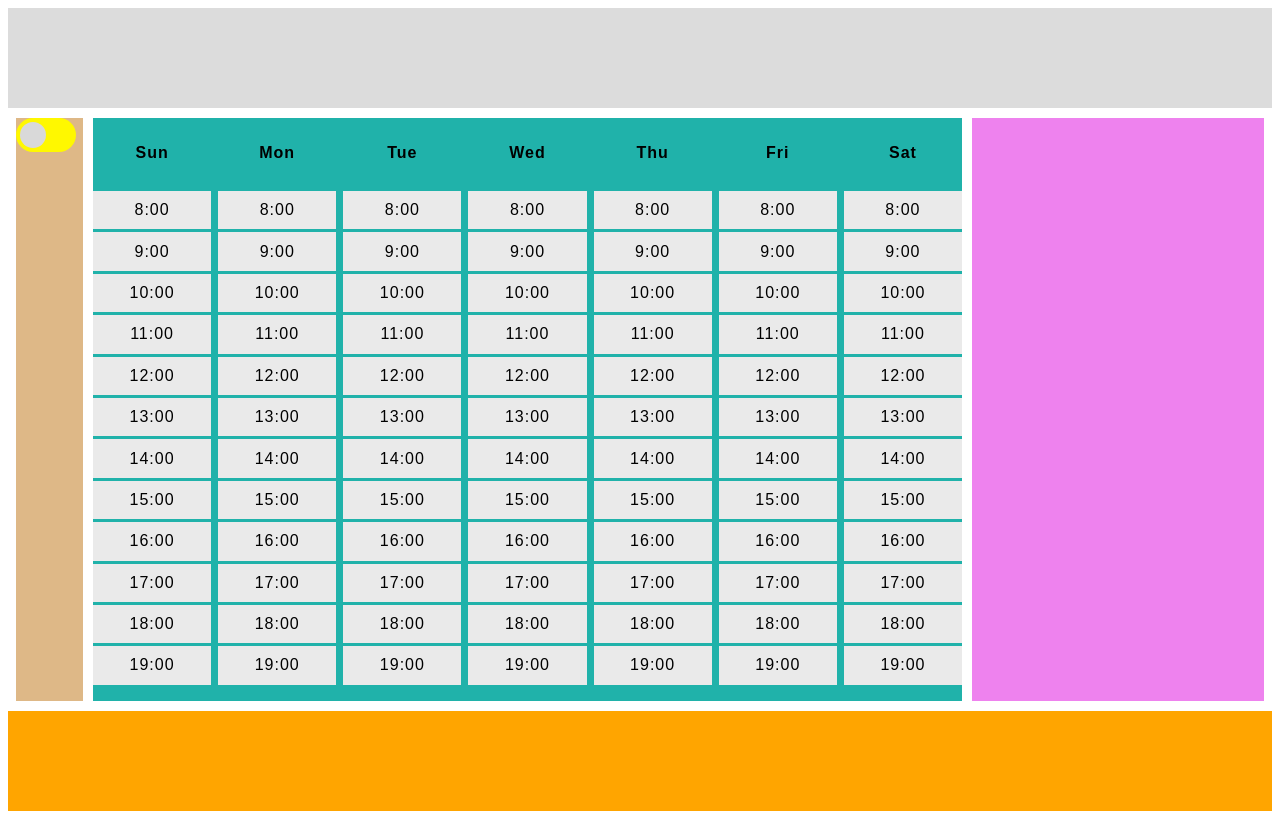
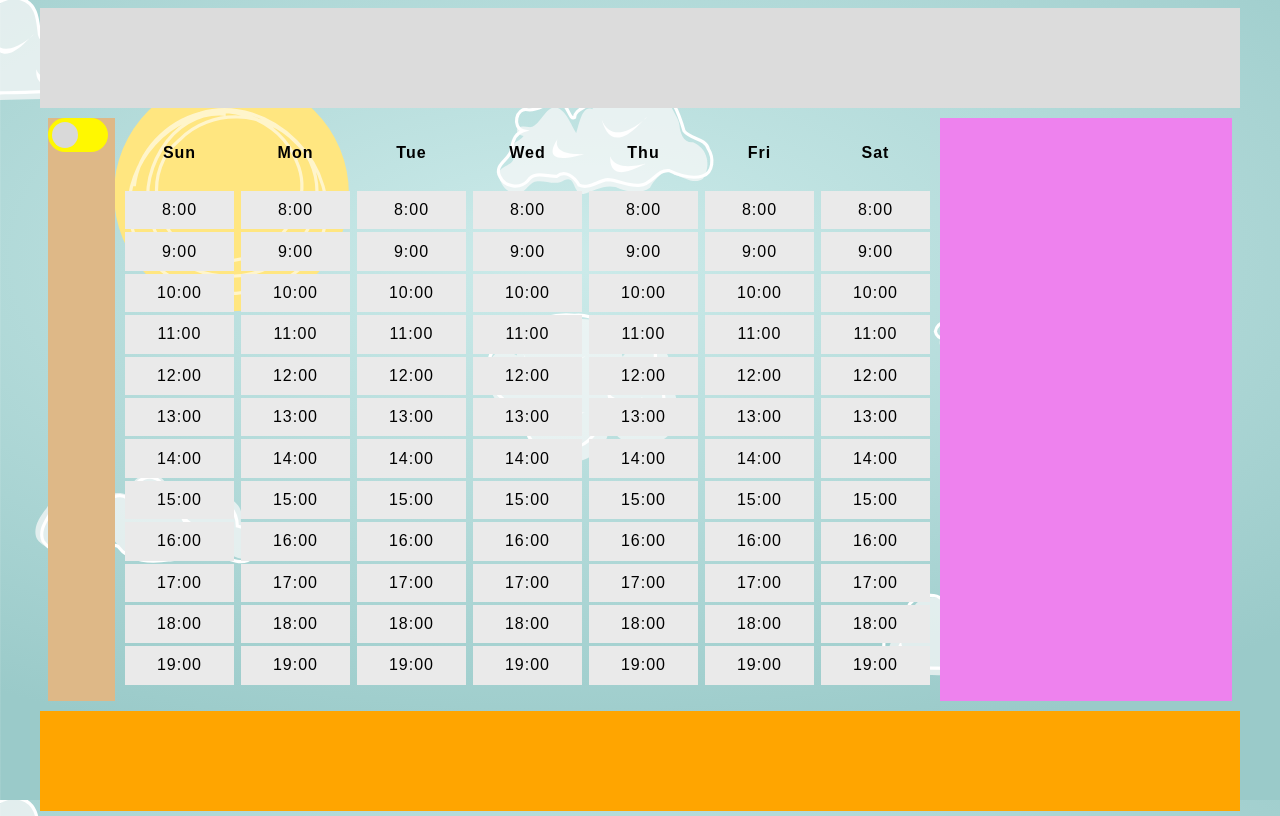
Before and after one commit to flintojkee/sheduler, a plain HTML site: page index.html in a window 1280 px wide. Drawn offline with Linux system fonts and the light colour scheme.

Commit message:
background change

```diff
--- a/assets/main.css
+++ b/assets/main.css
@@ -9,6 +9,8 @@
     grid-template-columns: 75px 1fr 300px;
     grid-template-rows: auto 1fr auto;
     grid-gap: 10px;
+    max-width: 1200px;
+    margin: auto;
     height: 100vh;
     line-height: 10px;
 }
@@ -27,8 +29,16 @@ nav {
 
 main {
     grid-area: content;
-    background-color: lightseagreen;
 }
+
+#background{
+    background-image: url("day.svg");
+    background-repeat: no-repeat;
+    background-size: cover;
+    background-attachment: fixed;
+    transition: all 0.5s ease-in-out;
+}
+
 
 /* WEEK CALENDAR */
 .calendar{
--- a/assets/main.js
+++ b/assets/main.js
@@ -2,8 +2,8 @@ var day = true;
 function switchShift() {
     var dayShift = document.getElementsByClassName("day-shift");
     var nightShift = document.getElementsByClassName("night-shift");
-
    if (!day) {
+       document.body.style.backgroundImage = "url('assets/day.svg')";
         for( i = 0; i < dayShift.length; i++){
             dayShift[i].classList.remove("hide");
         }
@@ -12,7 +12,7 @@ function switchShift() {
         }
         day = true;
     } else {
-
+       document.body.style.backgroundImage = "url('assets/night.png')";
         for( i = 0; i < nightShift.length; i++){
             nightShift[i].classList.remove("hide");
         }
--- a/index.html
+++ b/index.html
@@ -11,7 +11,7 @@
     <link rel="me" href="mailto:flintojkee@gmail.com">
     <title>Sheduler</title>
 </head>
-<body>
+<body id="background">
 <div class="container">
     <header>
         <!-- Header content -->
```
Also changed, not shown: assets/background-day.svg (added), assets/day.svg (added), assets/night.png (added).
